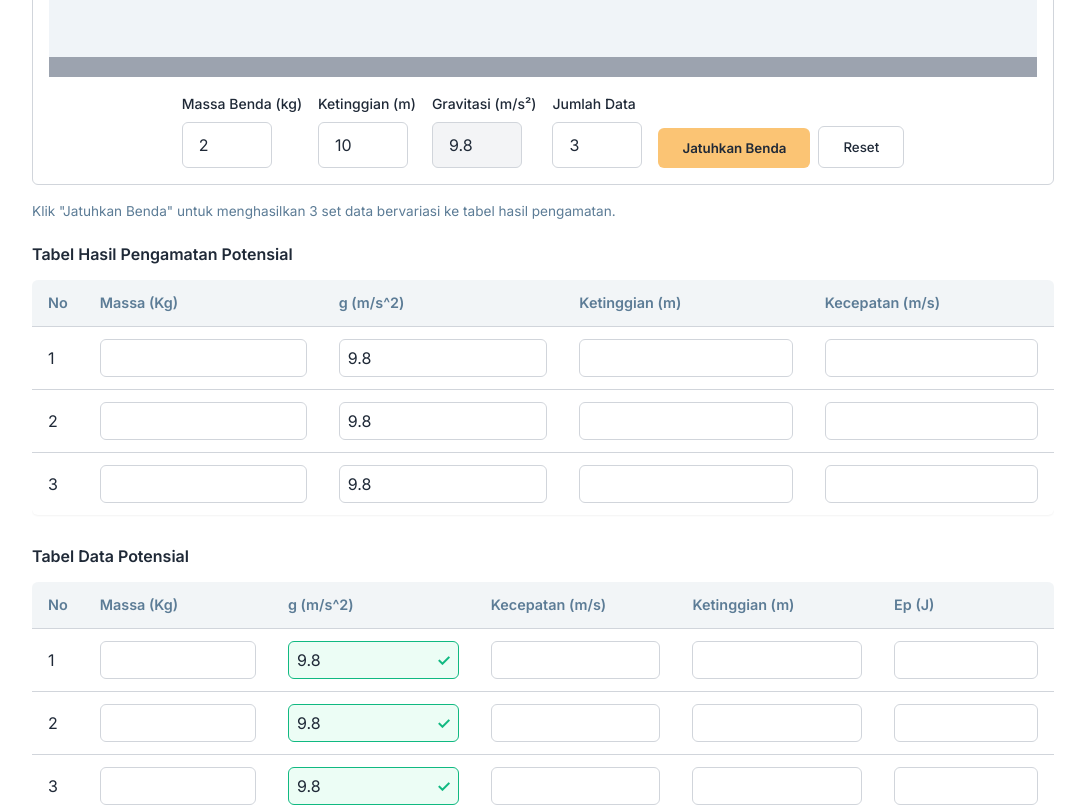
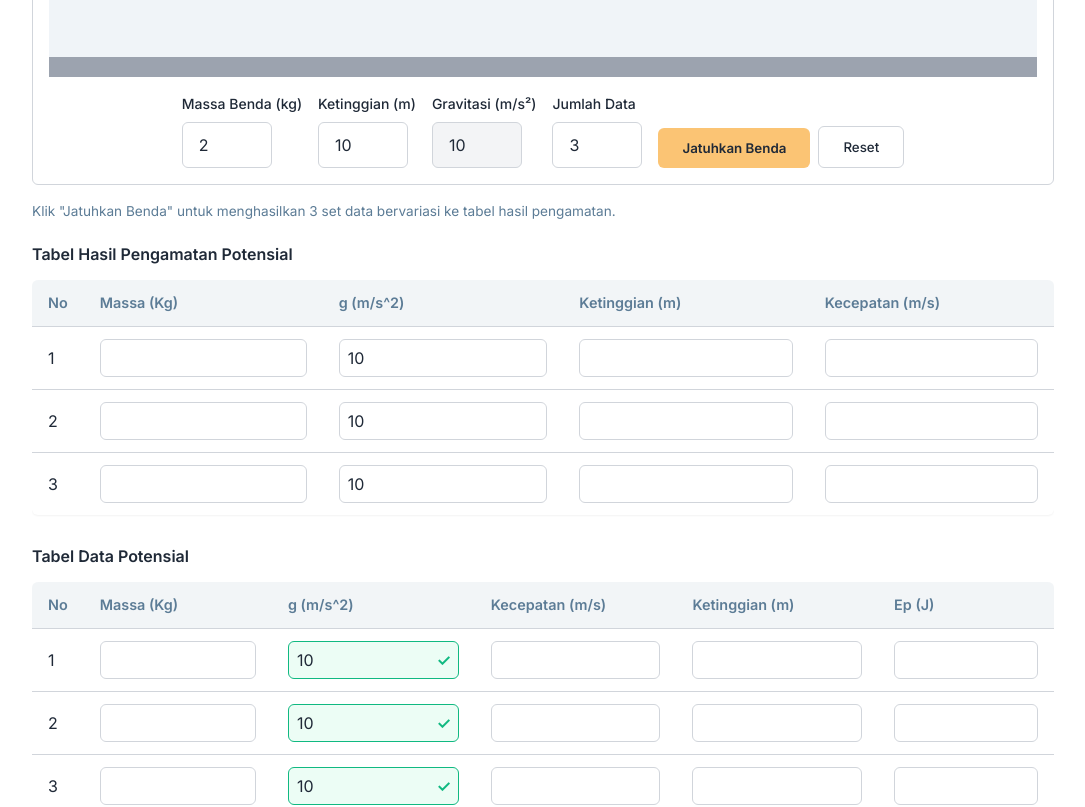
Before and after one commit to Wezz2806/vindlab, a React (Vite) app: page /energi in a window 1280 px wide. Shown: the part 4140-4947 px from the top of the page, without its empty margins (97-1182 px from the left). Built offline with nearby package versions, Linux system fonts and the light colour scheme.

Commit message:
Set default gravity value to 10 for both Usaha and Energi experiments

```diff
--- a/src/pages/EnergiExperiment.jsx
+++ b/src/pages/EnergiExperiment.jsx
@@ -152,9 +152,9 @@ const EnergiExperiment = () => {
 
   useEffect(() => {
     setPengamatanPotensial(Array.from({ length: Math.max(1, Math.min(15, jumlahPotensial)) }, (_, i) => ({
-      id: i + 1, massa: '', g: '9.8', kecepatan: '', ketinggian: ''
+      id: i + 1, massa: '', g: '10', kecepatan: '', ketinggian: ''
     })));
-    setDataPotensial(Array.from({ length: Math.max(1, Math.min(15, jumlahPotensial)) }, (_, i) => ({ id: i + 1, massa: '', g: '9.8', kecepatan: '', ketinggian: '', ep: '' })));
+    setDataPotensial(Array.from({ length: Math.max(1, Math.min(15, jumlahPotensial)) }, (_, i) => ({ id: i + 1, massa: '', g: '10', kecepatan: '', ketinggian: '', ep: '' })));
   }, [jumlahPotensial]);
 
   // Simulation Kinetik
@@ -250,7 +250,7 @@ const EnergiExperiment = () => {
         setIsPotensialRunning(false);
         // Auto Fill ALL ROWS
         const newData = [];
-        const g_real = 9.8;
+        const g_real = 10;
         const totalRows = Math.min(15, Math.max(1, jumlahPotensial));
         const step = totalRows > 1 ? simPotensialHeight / (totalRows - 1) : simPotensialHeight;
         for (let i = 0; i < totalRows; i++) {
@@ -572,7 +572,7 @@ const EnergiExperiment = () => {
                 </div>
                 <div className="input-group" style={{ marginBottom: 0 }}>
                   <label className="input-label">Gravitasi (m/s²)</label>
-                  <input type="number" value={9.8} readOnly className="input-field" style={{ width: '90px', background: '#f3f4f6' }} />
+                  <input type="number" value={10} readOnly className="input-field" style={{ width: '90px', background: '#f3f4f6' }} />
                 </div>
                 <div className="input-group" style={{ marginBottom: 0 }}>
                   <label className="input-label">Jumlah Data</label>
@@ -582,7 +582,7 @@ const EnergiExperiment = () => {
                   <button onClick={runPotensialSim} disabled={isPotensialRunning} className="btn btn-secondary">Jatuhkan Benda</button>
                   <button onClick={() => {
                     setPotensialY(0); setIsPotensialRunning(false);
-                    setPengamatanPotensial(Array.from({ length: Math.max(1, Math.min(15, jumlahPotensial)) }, (_, i) => ({ id: i + 1, massa: '', g: '9.8', kecepatan: '', ketinggian: '' })));
+                    setPengamatanPotensial(Array.from({ length: Math.max(1, Math.min(15, jumlahPotensial)) }, (_, i) => ({ id: i + 1, massa: '', g: '10', kecepatan: '', ketinggian: '' })));
                   }} className="btn btn-outline">Reset</button>
                 </div>
               </div>
--- a/src/pages/UsahaExperiment.jsx
+++ b/src/pages/UsahaExperiment.jsx
@@ -79,10 +79,10 @@ const UsahaExperiment = () => {
     const massArray = String(simMass1).split(',').map(m => Number(m.trim())).filter(m => !isNaN(m) && m > 0);
     const count = Math.min(15, Math.max(1, massArray.length));
     setPengamatan1(Array.from({ length: count }, (_, i) => ({
-      id: i + 1, massa: '', sudut: '', g: '9.8', d: ''
+      id: i + 1, massa: '', sudut: '', g: '10', d: ''
     })));
     setDataUsaha1(Array.from({ length: count }, (_, i) => ({
-      id: i + 1, massa: '', sudut: '', g: '9.8', d: '', f: '', w: ''
+      id: i + 1, massa: '', sudut: '', g: '10', d: '', f: '', w: ''
     })));
   }, [simMass1]);
 
@@ -90,10 +90,10 @@ const UsahaExperiment = () => {
     const angleArray = String(simAngle2).split(',').map(a => Number(a.trim())).filter(a => !isNaN(a) && a > 0);
     const count = Math.min(15, Math.max(1, angleArray.length));
     setPengamatan2(Array.from({ length: count }, (_, i) => ({
-      id: i + 1, massa: '', sudut: '', g: '9.8', d: ''
+      id: i + 1, massa: '', sudut: '', g: '10', d: ''
     })));
     setDataUsaha2(Array.from({ length: count }, (_, i) => ({
-      id: i + 1, massa: '', sudut: '', g: '9.8', d: '', f: '', w: ''
+      id: i + 1, massa: '', sudut: '', g: '10', d: '', f: '', w: ''
     })));
   }, [simAngle2]);
 
@@ -129,11 +129,11 @@ const UsahaExperiment = () => {
         const newData = [];
         for(let i = 0; i < count; i++) {
           const varM = massArray[i] || massArray[0];
-          const g = 9.8;
+          const g = 10;
           const w = varM * g;
           const f_res = (w * Math.sin(simAngle1 * Math.PI / 180)).toFixed(1);
           newData.push({
-            id: i + 1, massa: varM, sudut: simAngle1, g: '9.8', d: simDistance1, f: f_res
+            id: i + 1, massa: varM, sudut: simAngle1, g: '10', d: simDistance1, f: f_res
           });
         }
         setPengamatan1(newData);
@@ -163,11 +163,11 @@ const UsahaExperiment = () => {
         const newData = [];
         for(let i = 0; i < count; i++) {
           const varA = angleArray[i] || angleArray[0];
-          const g = 9.8;
+          const g = 10;
           const w = simMass2 * g;
           const f_res = (w * Math.sin(varA * Math.PI / 180)).toFixed(1);
           newData.push({
-            id: i + 1, massa: simMass2, sudut: varA, g: '9.8', d: simDistance2, f: f_res
+            id: i + 1, massa: simMass2, sudut: varA, g: '10', d: simDistance2, f: f_res
           });
         }
         setPengamatan2(newData);
@@ -387,7 +387,7 @@ const UsahaExperiment = () => {
                     setCartProgress1(0); setIsSimRunning1(false);
                     const massArray = String(simMass1).split(',').map(m => Number(m.trim())).filter(m => !isNaN(m) && m > 0);
                     const count = Math.min(15, Math.max(1, massArray.length));
-                    setPengamatan1(Array.from({ length: count }, (_, i) => ({ id: i + 1, massa: '', sudut: '', g: '9.8', d: '', f: '' })));
+                    setPengamatan1(Array.from({ length: count }, (_, i) => ({ id: i + 1, massa: '', sudut: '', g: '10', d: '', f: '' })));
                   }} className="btn btn-outline">
                     <RotateCcw size={16} /> Reset
                   </button>
@@ -554,7 +554,7 @@ const UsahaExperiment = () => {
                     setCartProgress2(0); setIsSimRunning2(false);
                     const angleArray = String(simAngle2).split(',').map(a => Number(a.trim())).filter(a => !isNaN(a) && a > 0);
                     const count = Math.min(15, Math.max(1, angleArray.length));
-                    setPengamatan2(Array.from({ length: count }, (_, i) => ({ id: i + 1, massa: '', sudut: '', g: '9.8', d: '', f: '' })));
+                    setPengamatan2(Array.from({ length: count }, (_, i) => ({ id: i + 1, massa: '', sudut: '', g: '10', d: '', f: '' })));
                   }} className="btn btn-outline">
                     <RotateCcw size={16} /> Reset
                   </button>
```
